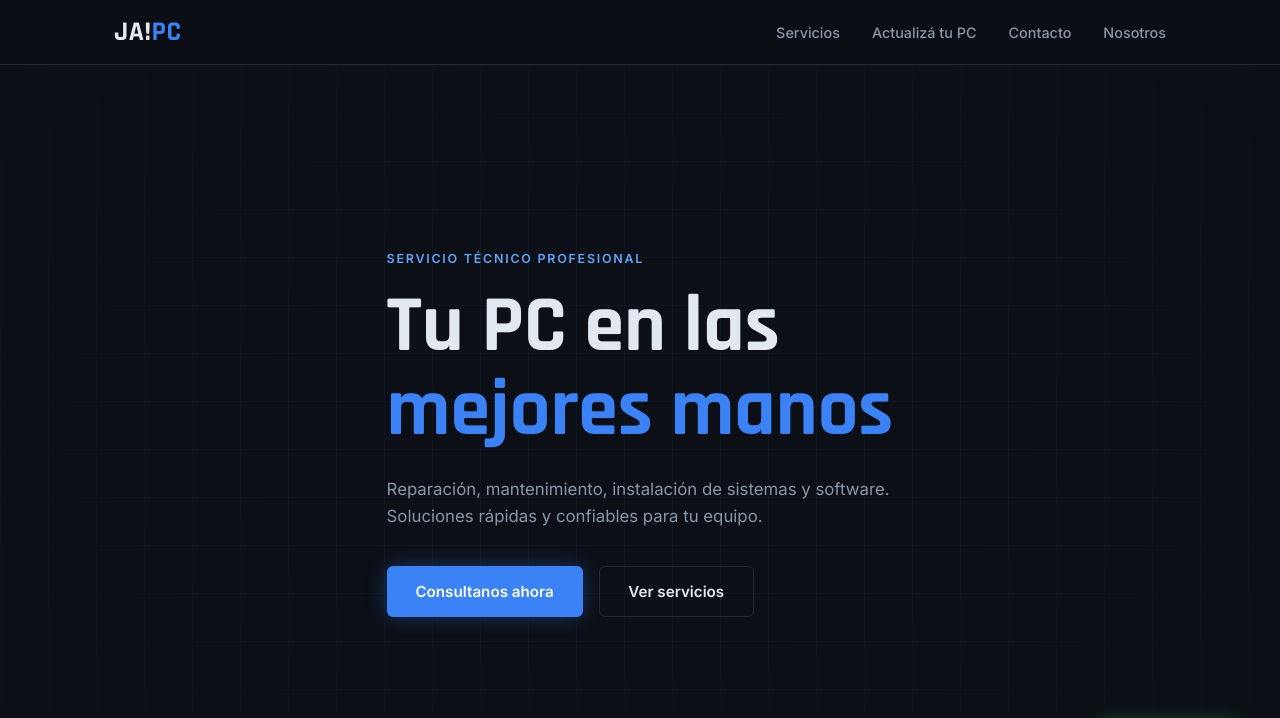
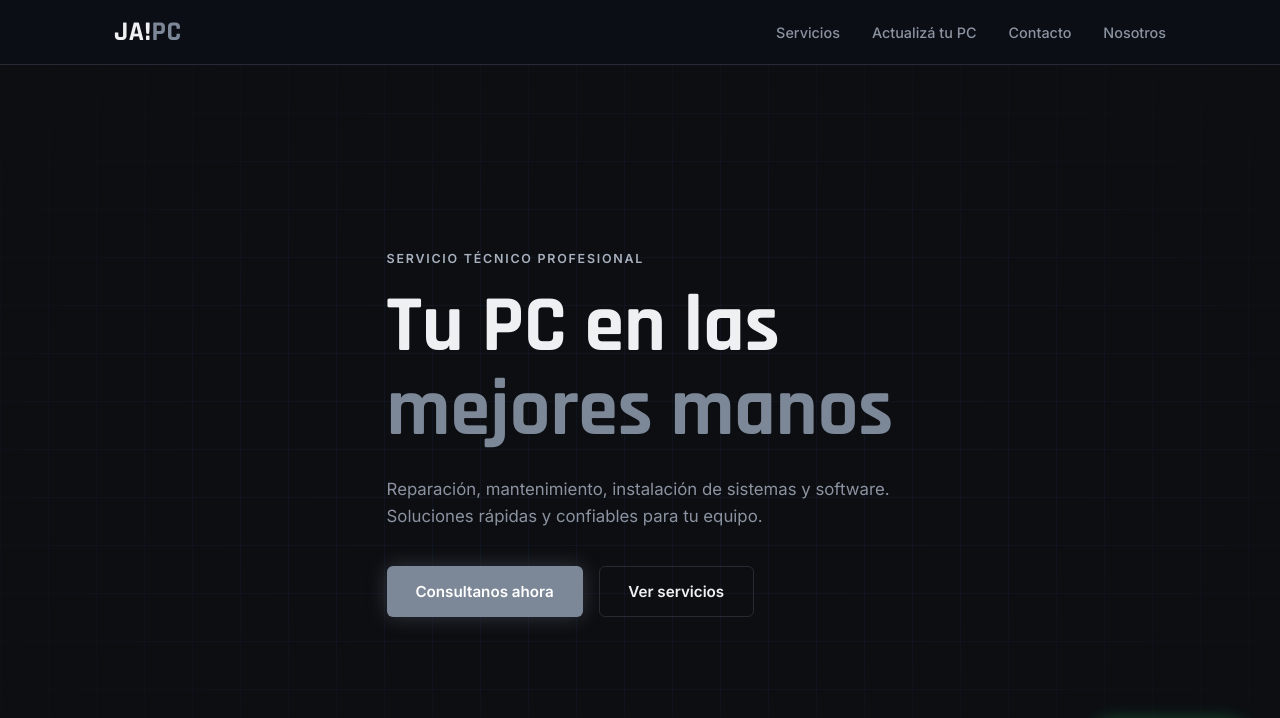
Before and after one commit to AgustinLara17/Ja-pc-web, a plain HTML site: page index.html in a window 1280 px wide. Shown: the top 718 px of the page. Drawn offline with nearby package versions, Linux system fonts and the light colour scheme.

Commit message:
cambio de paleta de colores a grises

```diff
--- a/styles.css
+++ b/styles.css
@@ -6,15 +6,15 @@
 *, *::before, *::after { box-sizing: border-box; margin: 0; padding: 0; }
 
 :root {
-  --bg:          #0c0f16;
-  --bg-card:     #131722;
-  --bg-card-2:   #1a1f2e;
-  --accent:      #3b82f6;
-  --accent-glow: #3b82f655;
-  --accent-2:    #60a5fa;
-  --text:        #e2e8f0;
-  --text-muted:  #8899aa;
-  --border:      #1e2a3a;
+  --bg:          #0d0e12;
+  --bg-card:     #16181d;
+  --bg-card-2:   #1f222a;
+  --accent:      #7c8797;
+  --accent-glow: #7c879755;
+  --accent-2:    #a8b1bd;
+  --text:        #eef0f2;
+  --text-muted:  #8b93a0;
+  --border:      #272a32;
   --success:     #22c55e;
   --error:       #f87171;
   --font-display: 'Rajdhani', sans-serif;
```
